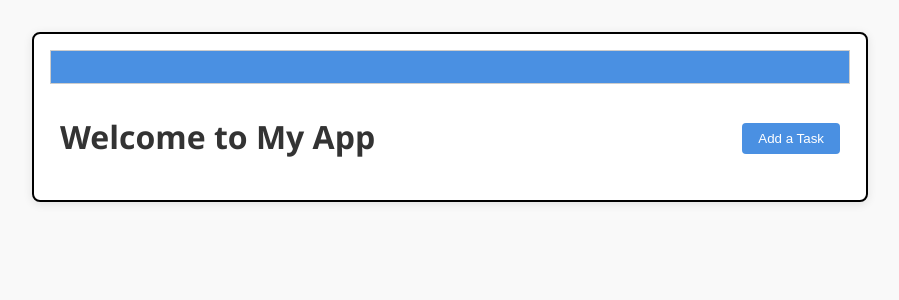
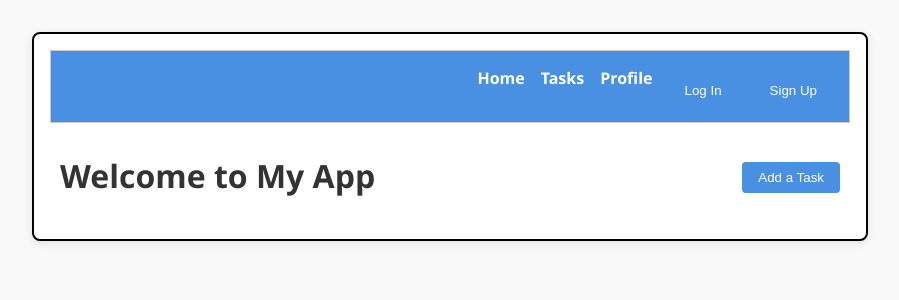
Before and after one commit to chenx16/CS5610, a React (Vite) app in the folder week9/vite-project/: page / in a window 1280 px wide. Shown: the top 300 px of the page, without its empty margins (190-1089 px from the left). Built offline with nearby package versions, Linux system fonts and the light colour scheme; no server answers.

Commit message:
Add window resize listener to toggle navbar links based on screen width

```diff
--- a/week9/vite-project/src/components/NavBar.jsx
+++ b/week9/vite-project/src/components/NavBar.jsx
@@ -1,22 +1,36 @@
 import { Link } from "react-router-dom";
-import { useState } from "react";
+import { useState, useEffect } from "react";
 import AuthenticationButton from "./AuthenticationButton";
 import { FaBars, FaTimes } from "react-icons/fa";
 import "./NavBar.css";
 
 function NavBar() {
   const [menuOpen, setMenuOpen] = useState(false);
+  const [screenWidth, setScreenWidth] = useState(window.innerWidth);
+
+  // Update screenWidth on window resize
+  useEffect(() => {
+    const handleResize = () => setScreenWidth(window.innerWidth);
+    window.addEventListener("resize", handleResize);
+
+    return () => window.removeEventListener("resize", handleResize);
+  }, []);
+
+  const shouldShowMenu = screenWidth > 576 || menuOpen;
 
   return (
     <nav className="nav-container">
       <div className="nav-header">
-        <div className="menu-icon" onClick={() => setMenuOpen(!menuOpen)}>
-          {menuOpen ? <FaTimes /> : <FaBars />}
-        </div>
+        {/* Show hamburger icon only on small screens */}
+        {screenWidth <= 576 && (
+          <div className="menu-icon" onClick={() => setMenuOpen(!menuOpen)}>
+            {menuOpen ? <FaTimes /> : <FaBars />}
+          </div>
+        )}
       </div>
 
-      {/* Conditionally render links */}
-      {menuOpen && (
+      {/* Show nav links only if menu open (on small screen) or screen is large */}
+      {shouldShowMenu && (
         <div className="nav-links">
           <Link to="/" onClick={() => setMenuOpen(false)}>Home</Link>
           <Link to="/tasks" onClick={() => setMenuOpen(false)}>Tasks</Link>
```
